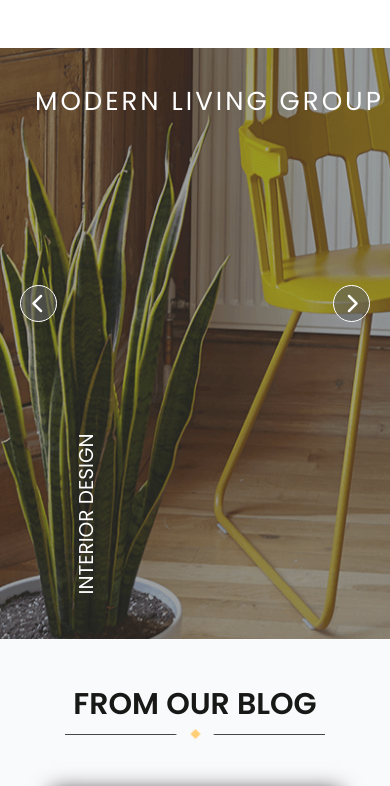
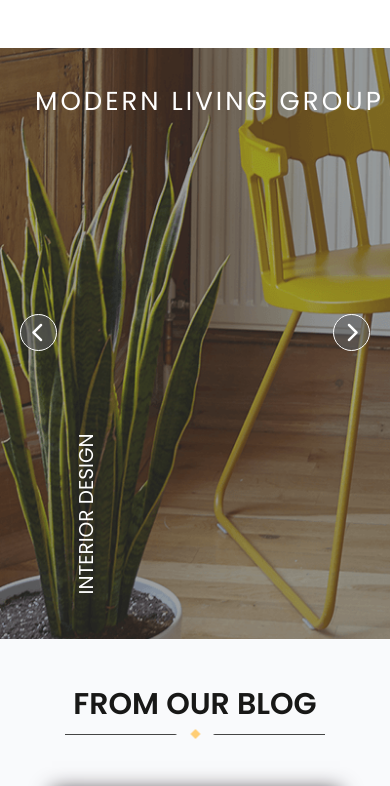
Before and after one commit to romanovich-k/PAHU, a plain HTML site: page index.html in a window 390 px wide. Shown: the part 3838-4624 px from the top of the page. Drawn offline with nearby package versions, Linux system fonts and the light colour scheme.

Commit message:
Add files via upload

```diff
--- a/css/style.css
+++ b/css/style.css
@@ -1401,7 +1401,7 @@ body {
 }
 @media (max-width: 550px) {
   .prev, .next {
-    top: 40%;
+    top: 45%;
   }
 }
 
```
